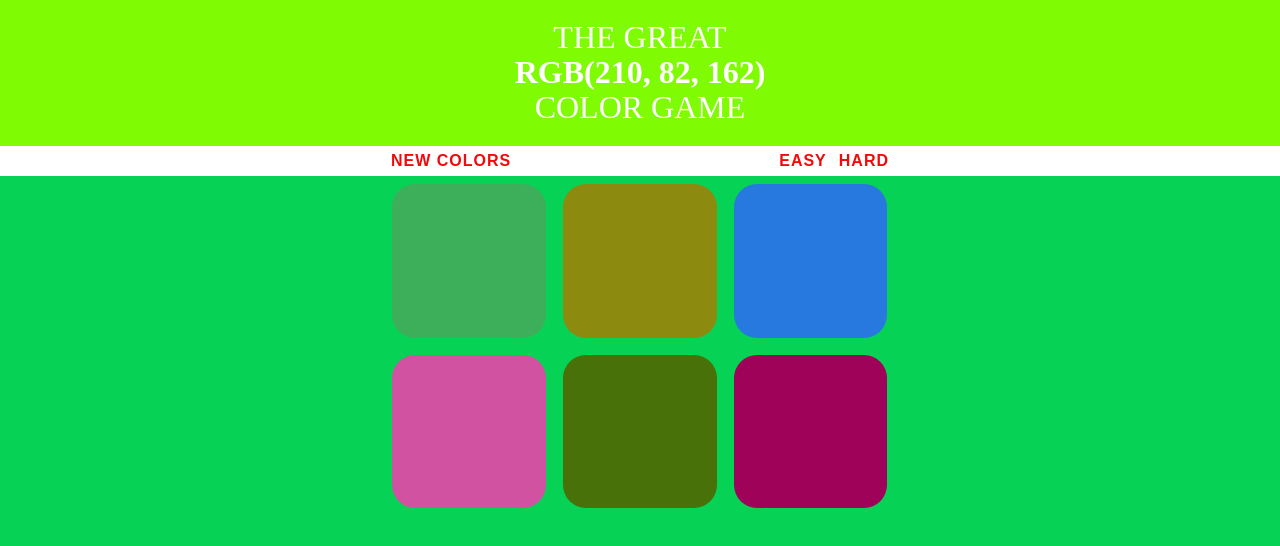
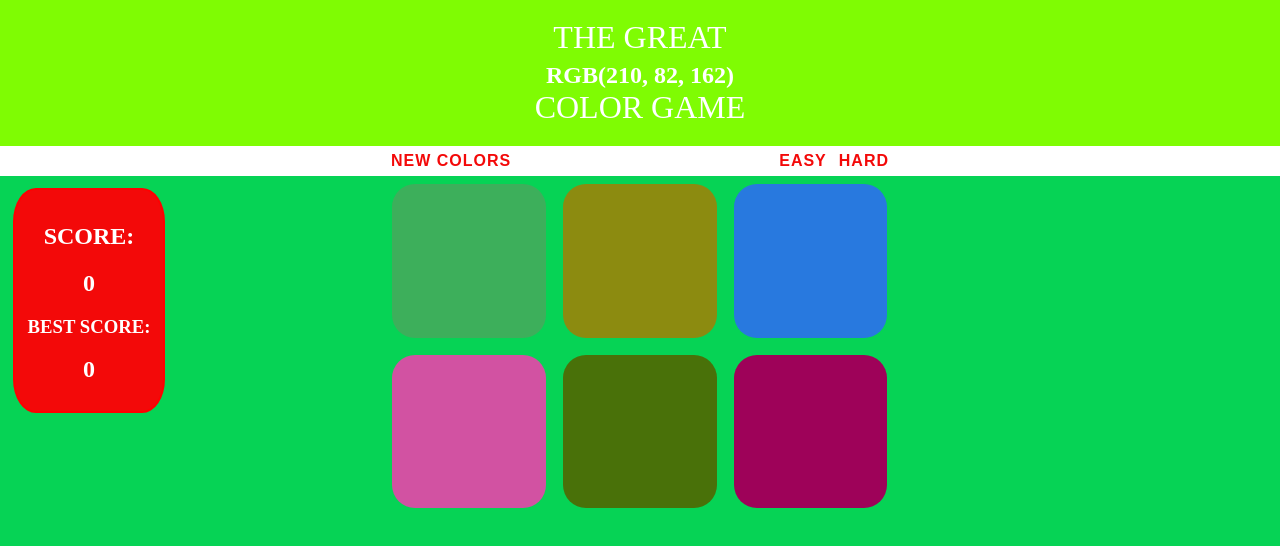
Before and after one commit to TudorBucur19/ColorGame--React, a React (Create React App) app: page / in a window 1280 px wide. Shown: the top 546 px of the page. Built offline with nearby package versions, Linux system fonts and the light colour scheme.

Commit message:
score feature added

```diff
--- a/src/components/homepage.jsx
+++ b/src/components/homepage.jsx
@@ -1,7 +1,8 @@
 import React, {useState, useEffect} from 'react';
 import Stripe from './stripe';
 import Square from './square';
-import Header from './header'
+import Header from './header';
+import ScoreKeeper from './score';
 
 const Home = () => {
   const [squares, setSquares] = useState([]);
@@ -10,6 +11,10 @@ const Home = () => {
   const [message, setMessage] = useState("");
   const [headerBg, setHeaderBg] = useState("rgb(127, 252, 3)");
   const [playBtn, setPlayBtn] = useState("New colors");
+  const [currentSc, setCurrentSc] = useState(0);
+  const [scHistory, setScHistory] = useState([]);
+  const [highSc, setHighSc] = useState(0);
+  const [isPlaiyng, setIsPlaying] = useState(true);
 
 
 
@@ -22,6 +27,7 @@ const Home = () => {
     setMessage("");
     setPlayBtn("New colors")
     setHeaderBg("rgb(127, 252, 3)");
+    setIsPlaying(true);
   };
 
   useEffect(()=>{
@@ -31,38 +37,65 @@ const Home = () => {
     setPickedColor(colors[random]);
     setSquares(colors);
 
-  }, [difficulty])
+  }, [difficulty]);
 
   const checkColor = (i) => {
+    if(isPlaiyng){
       let squaresCopy = [...squares]
+
       if(squares[i] === pickedColor){
         const correctColor = new Array(difficulty).fill(pickedColor);
+        let scores = scHistory.push(currentSc)
+        let min = Math.min(...scHistory);
         setSquares(correctColor);
         setMessage("Correct");
         setHeaderBg(pickedColor);
         setPlayBtn("Play again!");
+        setCurrentSc(0);
+        setHighSc(min);
+        setIsPlaying(false);
       }else{
+        let score = currentSc +1;
         squaresCopy[i] = "" ;
         setSquares(squaresCopy);
         setMessage("Keep Trying");
+        setCurrentSc(score);
       }
+    }
+
   }
 
 
   const easy = () => {
     setDifficulty(3);
+    setScHistory([]);
+    setHighSc(0);
+    setIsPlaying(true);
 
   }
 
   const hard = () => {
     setDifficulty(6);
+    setScHistory([]);
+    setHighSc(0);
+    setIsPlaying(true);
   }
 
 
   return (
       <div>
-        <Header pickedColor={pickedColor} backgroundColor={headerBg}/>
-        <Stripe updateColors={randomColors} easy={easy} hard={hard} message={message} playBtn={playBtn}/>
+        <Header
+        pickedColor={pickedColor}
+        backgroundColor={headerBg}
+        />
+        <Stripe
+        updateColors={randomColors}
+        easy={easy}
+        hard={hard}
+        message={message}
+        playBtn={playBtn}
+        />
+
         <div className="container">
           {squares.map((sq, index) =>
             <Square
@@ -71,6 +104,9 @@ const Home = () => {
             checkColor={()=> checkColor(index)}
             />)}
         </div>
+        <ScoreKeeper
+        currentSc={currentSc}
+        highScore={highSc}/>
       </div>
     );
   }
--- a/src/components/homepage.styles.css
+++ b/src/components/homepage.styles.css
@@ -14,3 +14,8 @@
 	margin: 0 auto;
     max-width: 40%;
 }
+
+.scoreContainer {
+	background: rgb(243, 9, 9);
+
+}
--- /dev/null
+++ b/src/components/score.jsx
@@ -0,0 +1,20 @@
+import React from 'react';
+import './score.styles.css';
+
+const ScoreKeeper = ({currentSc, highScore}) => {
+    return (
+        <div className="scoreContainer">
+            <div className="score">
+                <h2>SCORE:</h2>
+                <span><b>{currentSc}</b></span>
+            </div>
+            <div className="bestSc">
+                <h3>BEST SCORE:</h3>
+                <span><b>{highScore}</b></span>
+            </div>
+        </div>
+
+    )
+};
+
+export default ScoreKeeper;
--- /dev/null
+++ b/src/components/score.styles.css
@@ -0,0 +1,30 @@
+.scoreContainer {
+    border: 2px solid red;
+    background: rgb(243, 9, 9);
+    border-radius: 15%;
+    position: absolute;
+    max-width: 12%;
+    float: right;
+    padding: 1%;
+    margin: 1%;
+    text-align: center;
+}
+
+.scoreContainer:after {
+    content: "";
+    display: block;
+    padding-bottom: 12%;
+  }
+
+h2, h3, span {
+    font-family: "Avenir";
+    color: white;
+}
+
+span {
+    font-size: 24px;
+}
+
+.score {
+    margin-bottom: 15px;
+}
```
Also changed, not shown: 1 other file (tests, documents, lock files or other folders). Lines whose indentation alone changed are shown as unchanged.
